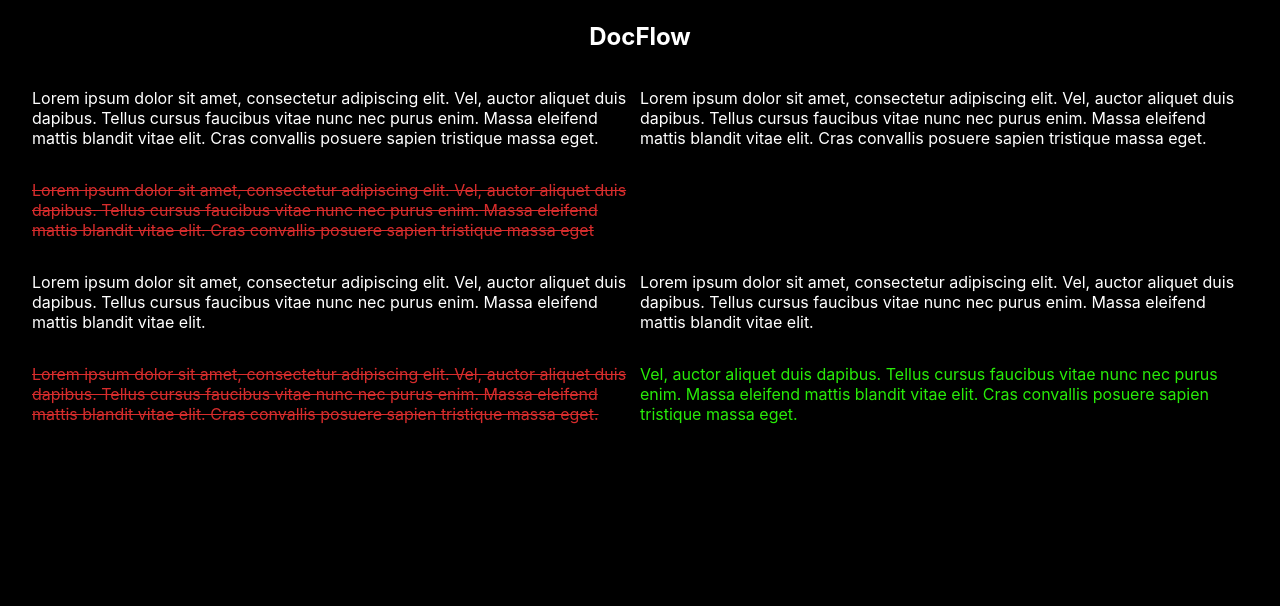
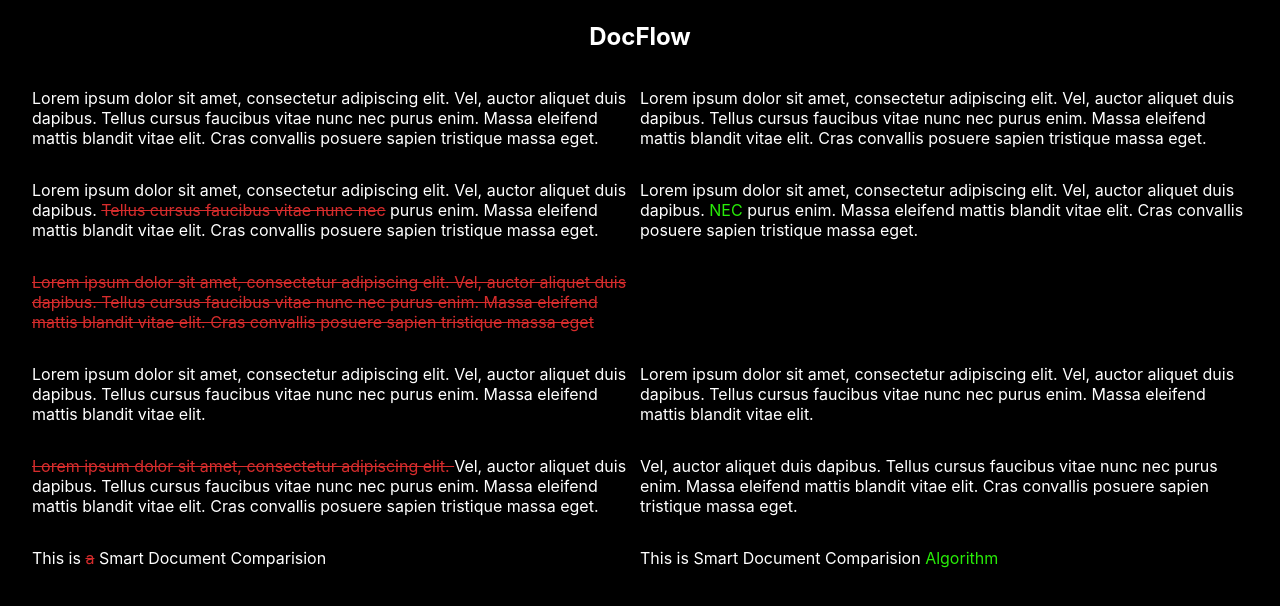
Before and after one commit to jhasuraj01/docflow, a Next.js app: page / in a window 1280 px wide. Shown: the top 606 px of the page. Built offline with nearby package versions, Linux system fonts and the light colour scheme.

Commit message:
Deep Vhecking Added

```diff
--- a/components/ChangesLayout.tsx
+++ b/components/ChangesLayout.tsx
@@ -1,5 +1,6 @@
 import type { NextPage } from 'next';
 import align from '../libs/Align';
+import compareText from '../libs/CompareText';
 import styles from '../styles/ChangesLayout.module.scss';
 
 interface Props {
@@ -7,19 +8,35 @@
     final: string[]
 }
 
-
 const ChangesLayout: NextPage<Props> = ({ initial, final }) => {
 
     const changes = align(initial, final);
+    const deepChanges = compareText(initial, final);
 
     return (
         <div>
             {
-                changes.map((change, index) => {
+                deepChanges.map((change, index) => {
                     return (
                         <div key={index} className={styles.changeBlock}>
-                            <p className={[styles.initial, styles[change.type]].join(" ")}>{change.initial}</p>
-                            <p className={[styles.final, styles[change.type]].join(" ")}>{change.final}</p>
+                            <p className={[styles.initial, styles[change.type]].join(" ")}>
+                                {
+                                    change.type == "deepcheck"
+                                    ? change.changes
+                                        ?.filter(({initial}) => Boolean(initial))
+                                        .map(({initial, type}, index) => <span key={index} className={styles[type]}>{initial}</span>)
+                                    : change.initial
+                                }
+                            </p>
+                            <p className={[styles.final, styles[change.type]].join(" ")}>
+                                {
+                                    change.type == "deepcheck"
+                                    ? change.changes
+                                        ?.filter(({final}) => Boolean(final))
+                                        .map(({final, type}, index) => <span key={index} className={styles[type]}>{final}</span>)
+                                    : change.final
+                                }
+                                </p>
                         </div>
                     )
                 })
--- a/libs/Align.ts
+++ b/libs/Align.ts
@@ -1,4 +1,4 @@
-interface Change {
+export interface Change {
     initial: string;
     final: string;
     type: "nochange" | "replacement" | "insertion" | "deletion"
--- /dev/null
+++ b/libs/CompareText.ts
@@ -0,0 +1,46 @@
+import align from '../libs/Align';
+import type { Change } from '../libs/Align';
+import compressAlignment from '../libs/CompressAlignment';
+
+export interface TextChange {
+    initial: string | undefined;
+    final: string | undefined;
+    changes: Change[] | undefined;
+    type: "nochange" | "deepcheck" | "insertion" | "deletion"
+}
+
+const compare = (initial: string[], final: string[]): TextChange[] => {
+
+    const alignedText = align(initial, final);
+    const textChange: TextChange[] = new Array();
+
+    alignedText.forEach(alignment => {
+        if (alignment.type == "replacement") {
+            const paragraphAlignment = align(alignment.initial.split(""), alignment.final.split(""));
+            textChange.push({
+                initial: undefined,
+                final: undefined,
+                changes: compressAlignment(paragraphAlignment),
+                type: "deepcheck"
+            })
+        }
+        else {
+            textChange.push({
+                initial: alignment.initial,
+                final: alignment.final,
+                changes: undefined,
+                type: alignment.type
+            })
+        }
+    })
+
+    return textChange;
+}
+
+
+
+// const changes = compare("DISTANCE".split(""), "DISTRIBUTE".split(""));
+
+// console.table(changes);
+
+export default compare;
--- /dev/null
+++ b/libs/CompressAlignment.ts
@@ -0,0 +1,30 @@
+import type { Change } from '../libs/Align';
+
+const compressAlignment = (changes: Change[]): Change[] => {
+
+    const compressedChange: Change[] = new Array();
+
+    let lastChange: any = null;
+
+    changes.forEach(change => {
+        if (change.type == lastChange) {
+            const currentChange = compressedChange[compressedChange.length - 1];
+            currentChange.initial += change.initial;
+            currentChange.final += change.final;
+        }
+        else {
+            compressedChange.push(change);
+        }
+
+        lastChange = change.type;
+    })
+    return compressedChange;
+}
+
+
+
+// const changes = compare("DISTANCE".split(""), "DISTRIBUTE".split(""));
+
+// console.table(changes);
+
+export default compressAlignment;
--- a/pages/index.tsx
+++ b/pages/index.tsx
@@ -7,15 +7,19 @@
 
 const initial = [
     "Lorem ipsum dolor sit amet, consectetur adipiscing elit. Vel, auctor aliquet duis dapibus. Tellus cursus faucibus vitae nunc nec purus enim. Massa eleifend mattis blandit vitae elit. Cras convallis posuere sapien tristique massa eget.",
+    "Lorem ipsum dolor sit amet, consectetur adipiscing elit. Vel, auctor aliquet duis dapibus. Tellus cursus faucibus vitae nunc nec purus enim. Massa eleifend mattis blandit vitae elit. Cras convallis posuere sapien tristique massa eget.",
     "Lorem ipsum dolor sit amet, consectetur adipiscing elit. Vel, auctor aliquet duis dapibus. Tellus cursus faucibus vitae nunc nec purus enim. Massa eleifend mattis blandit vitae elit. Cras convallis posuere sapien tristique massa eget",
     "Lorem ipsum dolor sit amet, consectetur adipiscing elit. Vel, auctor aliquet duis dapibus. Tellus cursus faucibus vitae nunc nec purus enim. Massa eleifend mattis blandit vitae elit.",
     "Lorem ipsum dolor sit amet, consectetur adipiscing elit. Vel, auctor aliquet duis dapibus. Tellus cursus faucibus vitae nunc nec purus enim. Massa eleifend mattis blandit vitae elit. Cras convallis posuere sapien tristique massa eget.",
+    "This is a Smart Document Comparision",
 ]
 
 const final = [
     "Lorem ipsum dolor sit amet, consectetur adipiscing elit. Vel, auctor aliquet duis dapibus. Tellus cursus faucibus vitae nunc nec purus enim. Massa eleifend mattis blandit vitae elit. Cras convallis posuere sapien tristique massa eget.",
+    "Lorem ipsum dolor sit amet, consectetur adipiscing elit. Vel, auctor aliquet duis dapibus. NEC purus enim. Massa eleifend mattis blandit vitae elit. Cras convallis posuere sapien tristique massa eget.",
     "Lorem ipsum dolor sit amet, consectetur adipiscing elit. Vel, auctor aliquet duis dapibus. Tellus cursus faucibus vitae nunc nec purus enim. Massa eleifend mattis blandit vitae elit.",
     "Vel, auctor aliquet duis dapibus. Tellus cursus faucibus vitae nunc nec purus enim. Massa eleifend mattis blandit vitae elit. Cras convallis posuere sapien tristique massa eget.",
+    "This is  Smart Document Comparision Algorithm",
 ]
 
 const Home: NextPage = () => {
--- a/styles/ChangesLayout.module.scss
+++ b/styles/ChangesLayout.module.scss
@@ -1,27 +1,29 @@
-p.initial.deletion, p.initial.replacement {
+p.initial.deletion, p.initial.replacement,
+p.initial .deletion, p.initial .replacement {
     color: #D62C2C;
     text-decoration-line: line-through;
 }
 
-p.initial.insertion {
+p.initial.insertion, p.initial .insertion {
     opacity: 0;
     pointer-events: none;
 }
 
-p.initial.nochange {
+p.initial.nochange, p.initial .nochange {
     color: white;
 }
 
-p.final.deletion {
+p.final.deletion, p.final .deletion {
     opacity: 0;
     pointer-events: none;
 }
 
-p.final.insertion, p.final.replacement {
+p.final.insertion, p.final .replacement,
+p.final .insertion, p.final .replacement {
     color: #28EC08;
 }
 
-p.final.nochange {
+p.final.nochange, p.final .nochange {
     color: white;
 }
 
```
